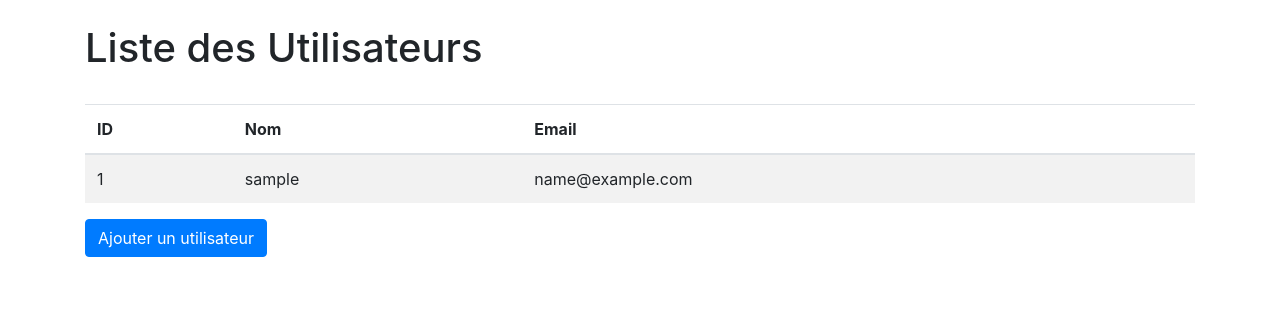
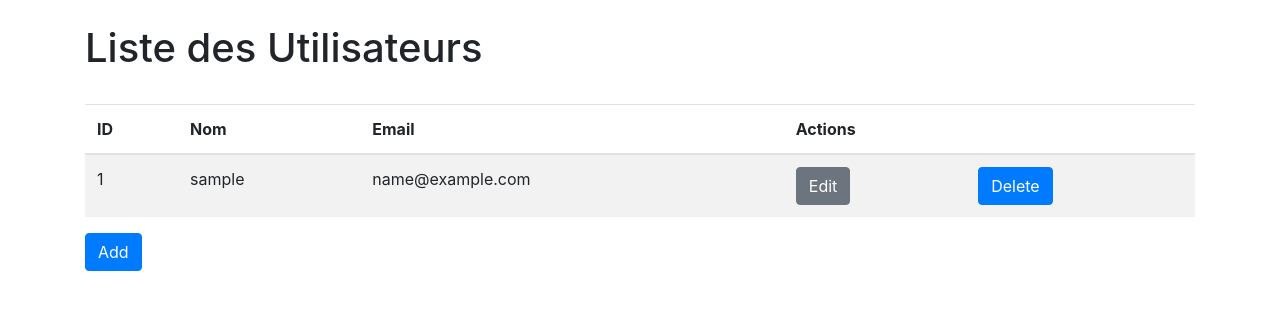
Before and after one commit to DahliaNoir71/Flask-API, a Flask app: template templates/users_list.html in a window 1280 px wide. Shown: the top 310 px of the page. Run offline with Flask 3, Linux system fonts and the light colour scheme; the template is opened without the code that fills it: most values are stand-ins (such as "Sample title", 1, 10 or a date in 2020); parts of the project's set-up code (start-up, migrations or seed data) failed here and were passed over; some libraries are stand-ins or nearby versions.

Commit message:
Add edit and delete actions to user list view
Updated the users_list.html template to include "Edit" and "Delete" actions for each user. These actions allow for user modifications directly from the user list page. Additionally, the "Add" button text was standardized.

```diff
--- a/templates/users_list.html
+++ b/templates/users_list.html
@@ -16,19 +16,27 @@
             <th>ID</th>
             <th>Nom</th>
             <th>Email</th>
+            <th colspan="2">Actions</th>
         </tr>
         </thead>
         <tbody>
         {% for user in users %}
-            <tr>
-                <td>{{ user.id }}</td>
-                <td>{{ user.username }}</td>
-                <td>{{ user.email }}</td>
-            </tr>
+        <tr>
+            <td>{{ user.id }}</td>
+            <td>{{ user.username }}</td>
+            <td>{{ user.email }}</td>
+            <td><a href="{{ url_for('edit_user_form', user_id = user.id) }}" class="btn btn-secondary ml-auto">Edit</a>
+            </td>
+            <td>
+                <form action="{{ url_for('api_delete_user', user_id = user.id) }}" method=post>
+                    <button type="submit" class="btn btn-primary">Delete</button>
+                </form>
+            </td>
+        </tr>
         {% endfor %}
         </tbody>
     </table>
-    <a href="{{ url_for('add_user_form') }}" class="btn btn-primary">Ajouter un utilisateur</a>
+    <a href="{{ url_for('add_user_form') }}" class="btn btn-primary">Add</a>
 </div>
 <script src="https://code.jquery.com/jquery-3.5.1.slim.min.js"></script>
 <script src="https://cdn.jsdelivr.net/npm/@popperjs/core@2.5.2/dist/umd/popper.min.js"></script>
```
